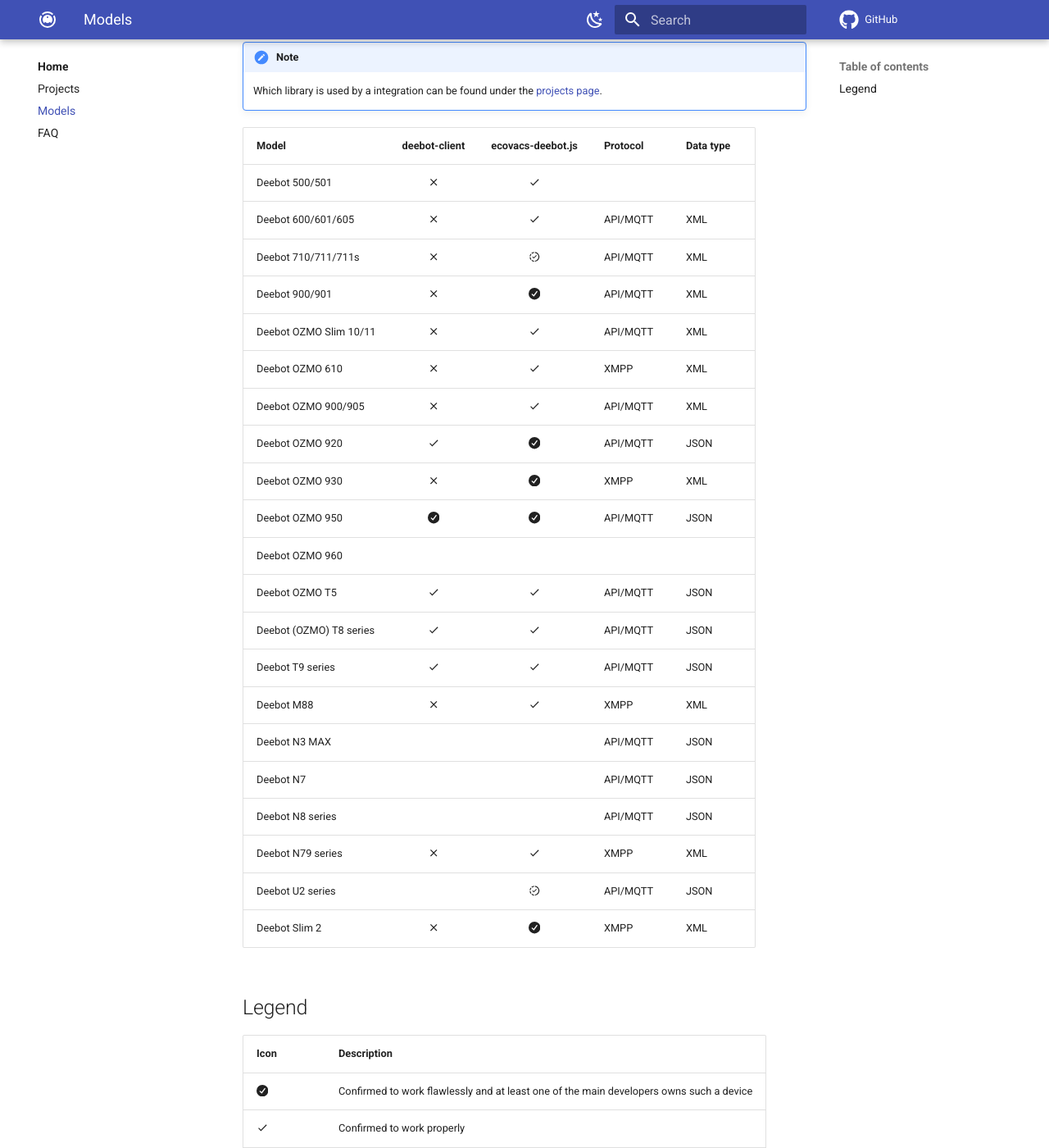
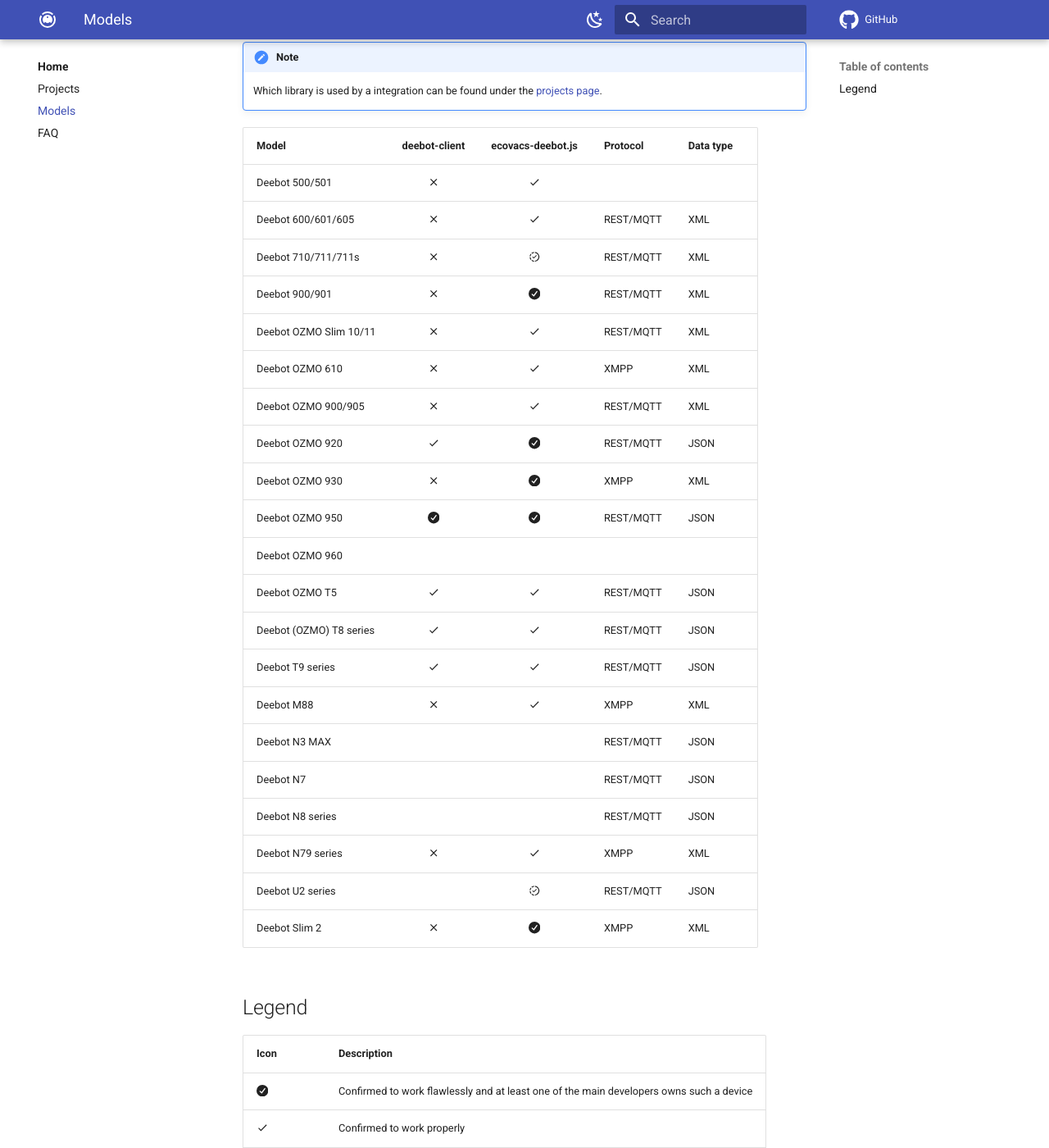
Before and after one commit to DeebotUniverse/docs, an MkDocs documentation site: the page built from docs/home/models.md, in a window 1280 px wide and 1400 px high, scrolled down 301 px. Shown: the whole window at 82% size. Built offline with MkDocs 1.6.1 and Material for MkDocs 9.7.7, drawn with Linux system fonts in a browser that asks for light colours; comment, search, counter and statistics services are not loaded.

Commit message:
rename api to rest

```diff
--- a/docs/home/models.md
+++ b/docs/home/models.md
@@ -9,29 +9,29 @@
 
     Which library is used by a integration can be found under the [projects page](projects.md).
 
-| Model                   |          deebot-client           |        ecovacs-deebot.js         | Protocol | Data type |
-| ----------------------- | :------------------------------: | :------------------------------: | -------- | --------- |
-| Deebot 500/501          |         :material-close:         |         :material-check:         |          |           |
-| Deebot 600/601/605      |         :material-close:         |         :material-check:         | API/MQTT | XML       |
-| Deebot 710/711/711s     |         :material-close:         |    :material-progress-check:     | API/MQTT | XML       |
-| Deebot 900/901          |         :material-close:         | :fontawesome-solid-check-circle: | API/MQTT | XML       |
-| Deebot OZMO Slim 10/11  |         :material-close:         |         :material-check:         | API/MQTT | XML       |
-| Deebot OZMO 610         |         :material-close:         |         :material-check:         | XMPP     | XML       |
-| Deebot OZMO 900/905     |         :material-close:         |         :material-check:         | API/MQTT | XML       |
-| Deebot OZMO 920         |         :material-check:         | :fontawesome-solid-check-circle: | API/MQTT | JSON      |
-| Deebot OZMO 930         |         :material-close:         | :fontawesome-solid-check-circle: | XMPP     | XML       |
-| Deebot OZMO 950         | :fontawesome-solid-check-circle: | :fontawesome-solid-check-circle: | API/MQTT | JSON      |
-| Deebot OZMO 960         |                                  |                                  |          |           |
-| Deebot OZMO T5          |         :material-check:         |         :material-check:         | API/MQTT | JSON      |
-| Deebot (OZMO) T8 series |         :material-check:         |         :material-check:         | API/MQTT | JSON      |
-| Deebot T9 series        |         :material-check:         |         :material-check:         | API/MQTT | JSON      |
-| Deebot M88              |         :material-close:         |         :material-check:         | XMPP     | XML       |
-| Deebot N3 MAX           |                                  |                                  | API/MQTT | JSON      |
-| Deebot N7               |                                  |                                  | API/MQTT | JSON      |
-| Deebot N8 series        |                                  |                                  | API/MQTT | JSON      |
-| Deebot N79 series       |         :material-close:         |         :material-check:         | XMPP     | XML       |
-| Deebot U2 series        |                                  |    :material-progress-check:     | API/MQTT | JSON      |
-| Deebot Slim 2           |         :material-close:         | :fontawesome-solid-check-circle: | XMPP     | XML       |
+| Model                   |          deebot-client           |        ecovacs-deebot.js         | Protocol  | Data type |
+| ----------------------- | :------------------------------: | :------------------------------: | --------- | --------- |
+| Deebot 500/501          |         :material-close:         |         :material-check:         |           |           |
+| Deebot 600/601/605      |         :material-close:         |         :material-check:         | REST/MQTT | XML       |
+| Deebot 710/711/711s     |         :material-close:         |    :material-progress-check:     | REST/MQTT | XML       |
+| Deebot 900/901          |         :material-close:         | :fontawesome-solid-check-circle: | REST/MQTT | XML       |
+| Deebot OZMO Slim 10/11  |         :material-close:         |         :material-check:         | REST/MQTT | XML       |
+| Deebot OZMO 610         |         :material-close:         |         :material-check:         | XMPP      | XML       |
+| Deebot OZMO 900/905     |         :material-close:         |         :material-check:         | REST/MQTT | XML       |
+| Deebot OZMO 920         |         :material-check:         | :fontawesome-solid-check-circle: | REST/MQTT | JSON      |
+| Deebot OZMO 930         |         :material-close:         | :fontawesome-solid-check-circle: | XMPP      | XML       |
+| Deebot OZMO 950         | :fontawesome-solid-check-circle: | :fontawesome-solid-check-circle: | REST/MQTT | JSON      |
+| Deebot OZMO 960         |                                  |                                  |           |           |
+| Deebot OZMO T5          |         :material-check:         |         :material-check:         | REST/MQTT | JSON      |
+| Deebot (OZMO) T8 series |         :material-check:         |         :material-check:         | REST/MQTT | JSON      |
+| Deebot T9 series        |         :material-check:         |         :material-check:         | REST/MQTT | JSON      |
+| Deebot M88              |         :material-close:         |         :material-check:         | XMPP      | XML       |
+| Deebot N3 MAX           |                                  |                                  | REST/MQTT | JSON      |
+| Deebot N7               |                                  |                                  | REST/MQTT | JSON      |
+| Deebot N8 series        |                                  |                                  | REST/MQTT | JSON      |
+| Deebot N79 series       |         :material-close:         |         :material-check:         | XMPP      | XML       |
+| Deebot U2 series        |                                  |    :material-progress-check:     | REST/MQTT | JSON      |
+| Deebot Slim 2           |         :material-close:         | :fontawesome-solid-check-circle: | XMPP      | XML       |
 
 ## Legend
 
--- a/mkdocs.yml
+++ b/mkdocs.yml
@@ -77,7 +77,7 @@
   - Advanced:
       - Protocols:
           - MQTT: advanced/protocols/mqtt.md
-          - API: advanced/protocols/api.md
+          - REST: advanced/protocols/rest.md
           - XMPP: advanced/protocols/xmpp.md
       - Data types:
           - JSON:
@@ -100,3 +100,5 @@
                   - Clean: advanced/data_types/xml/commands/clean.md
                   - PlaySound: advanced/data_types/xml/commands/playSound.md
                   - WaterPermeability: advanced/data_types/xml/commands/waterlevel.md
+              - Messages:
+                  - advanced/data_types/xml/messages/index.md
```
Also changed, not shown: docs/advanced/data_types/json/commands/general.md (+2 -2 lines), docs/advanced/data_types/json/commands/index.md (+1 -1 lines), docs/advanced/protocols/rest.md (renamed from docs/advanced/protocols/api.md, +1 -1 lines), include/advanced/data_types/execute_command.md (+1 -1 lines), include/advanced/data_types/json/commands/execute/response.md (deleted, +0 -3 lines).
